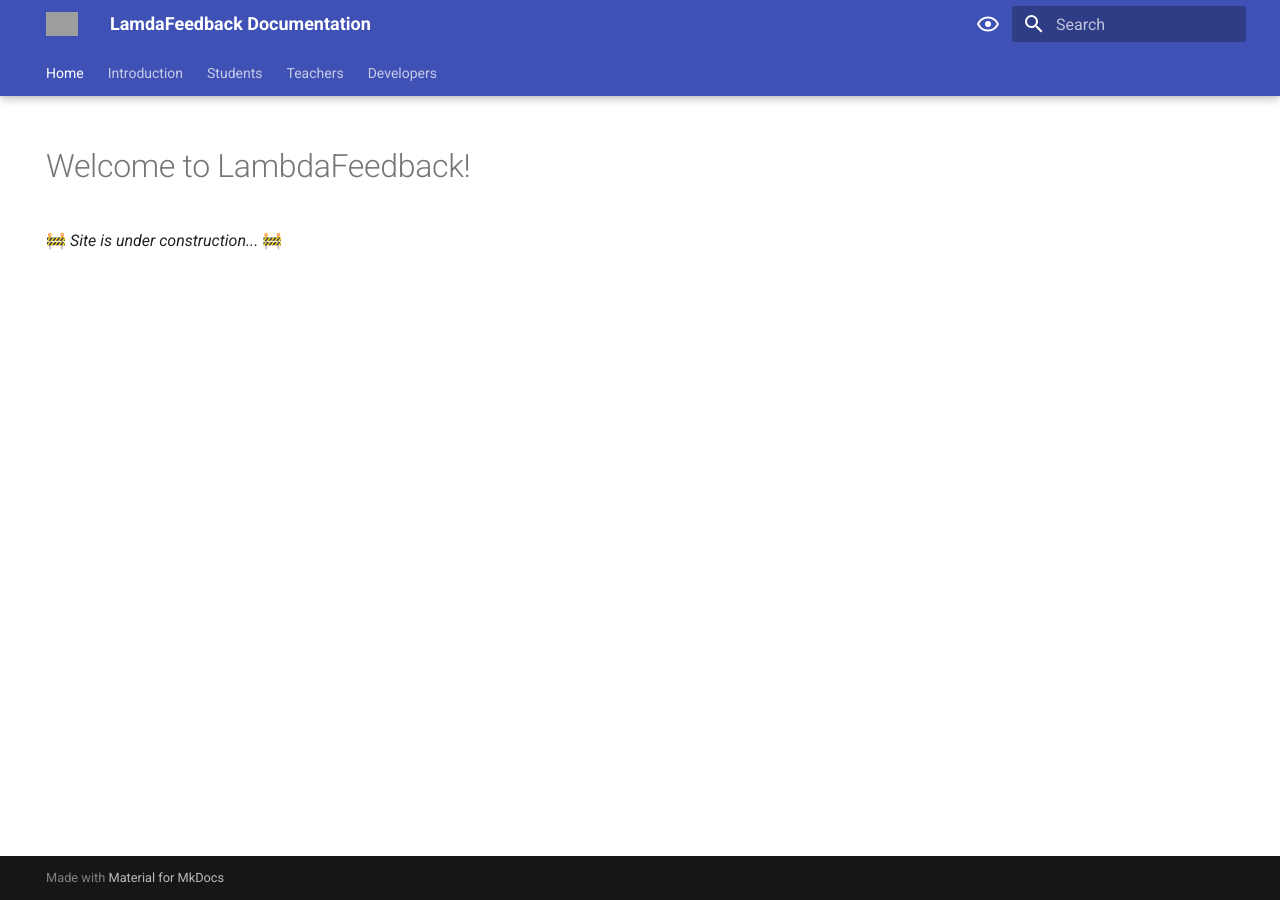
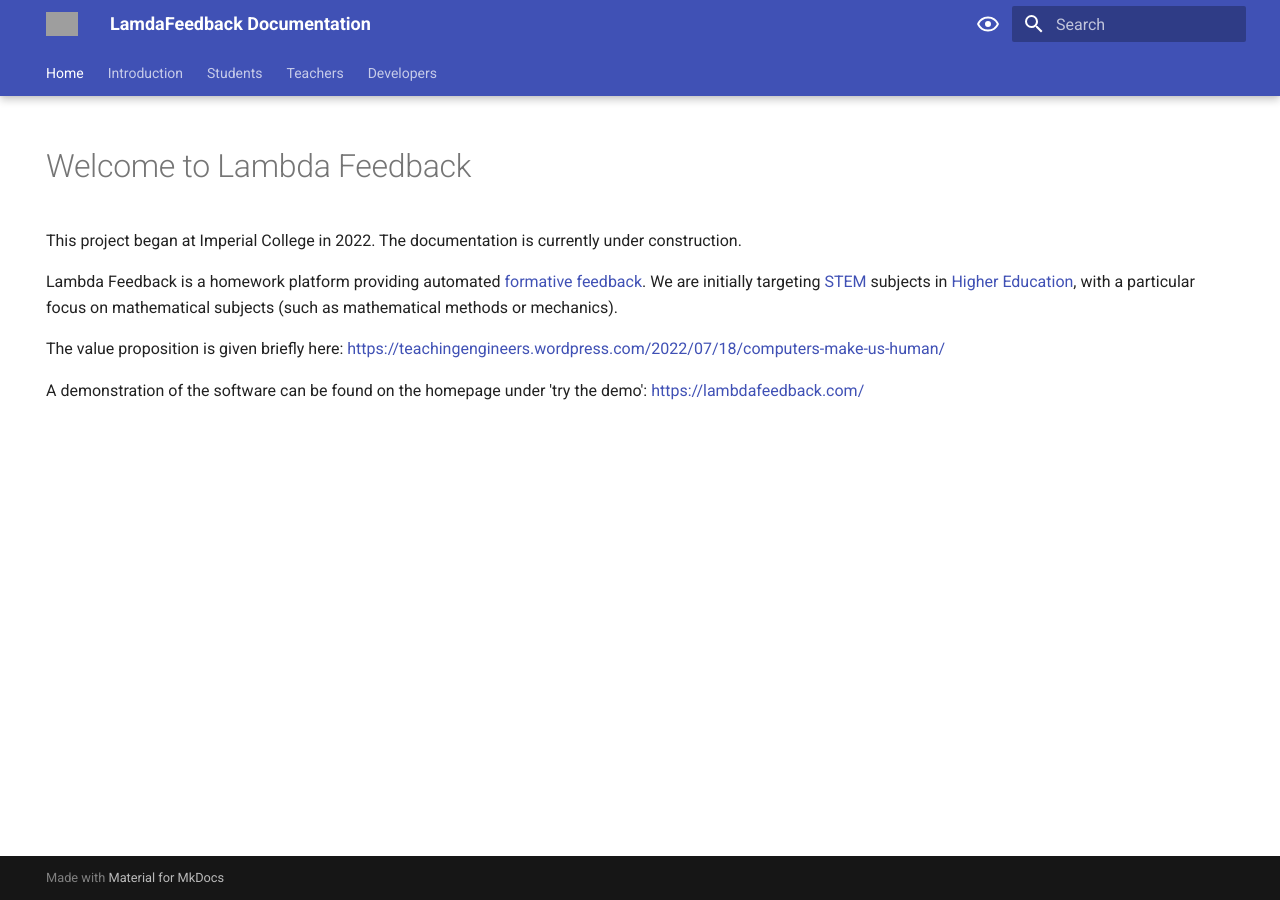
Before and after one commit to lambda-feedback/user-documentation, an MkDocs documentation site: the page built from docs/index.md, in a window 1280 px wide. Built offline with MkDocs 1.6.1 and Material for MkDocs 9.7.7, drawn with Linux system fonts in a browser that asks for light colours; grey boxes are pictures that could not be loaded.

Commit message:
Update index.md
Basic blurb written

```diff
--- a/docs/index.md
+++ b/docs/index.md
@@ -5,5 +5,14 @@
 ---
 
 
-# Welcome to LambdaFeedback!
-🚧 *Site is under construction...* 🚧
+# Welcome to Lambda Feedback
+
+This project began at Imperial College in 2022. The documentation is currently under construction.
+
+Lambda Feedback is a homework platform providing automated [formative feedback](https://www.edutopia.org/blog/providing-feedback-as-formative-assessment-troy-hicks). We are initially targeting [STEM](https://en.wikipedia.org/wiki/Science,_technology,_engineering,_and_mathematics) subjects in [Higher Education](https://en.wikipedia.org/wiki/Higher_education), with a particular focus on mathematical subjects (such as mathematical methods or mechanics).
+
+The value proposition is given briefly here:
+[https://teachingengineers.wordpress.com/2022/07/18/computers-make-us-human/](https://teachingengineers.wordpress.com/2022/07/18/computers-make-us-human/)
+
+A demonstration of the software can be found on the homepage under 'try the demo':
+[https://lambdafeedback.com/](https://lambdafeedback.com/)
```
